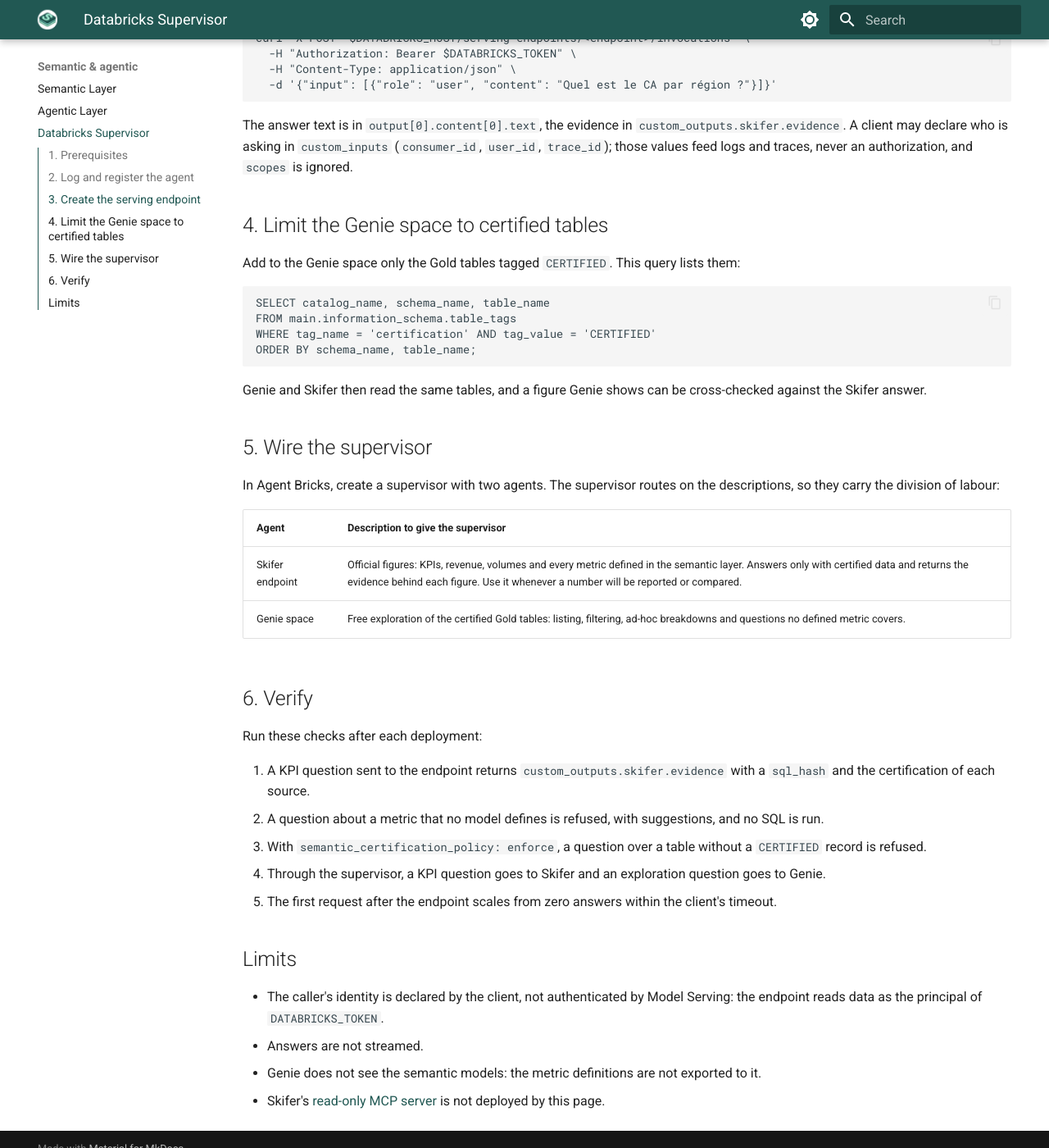
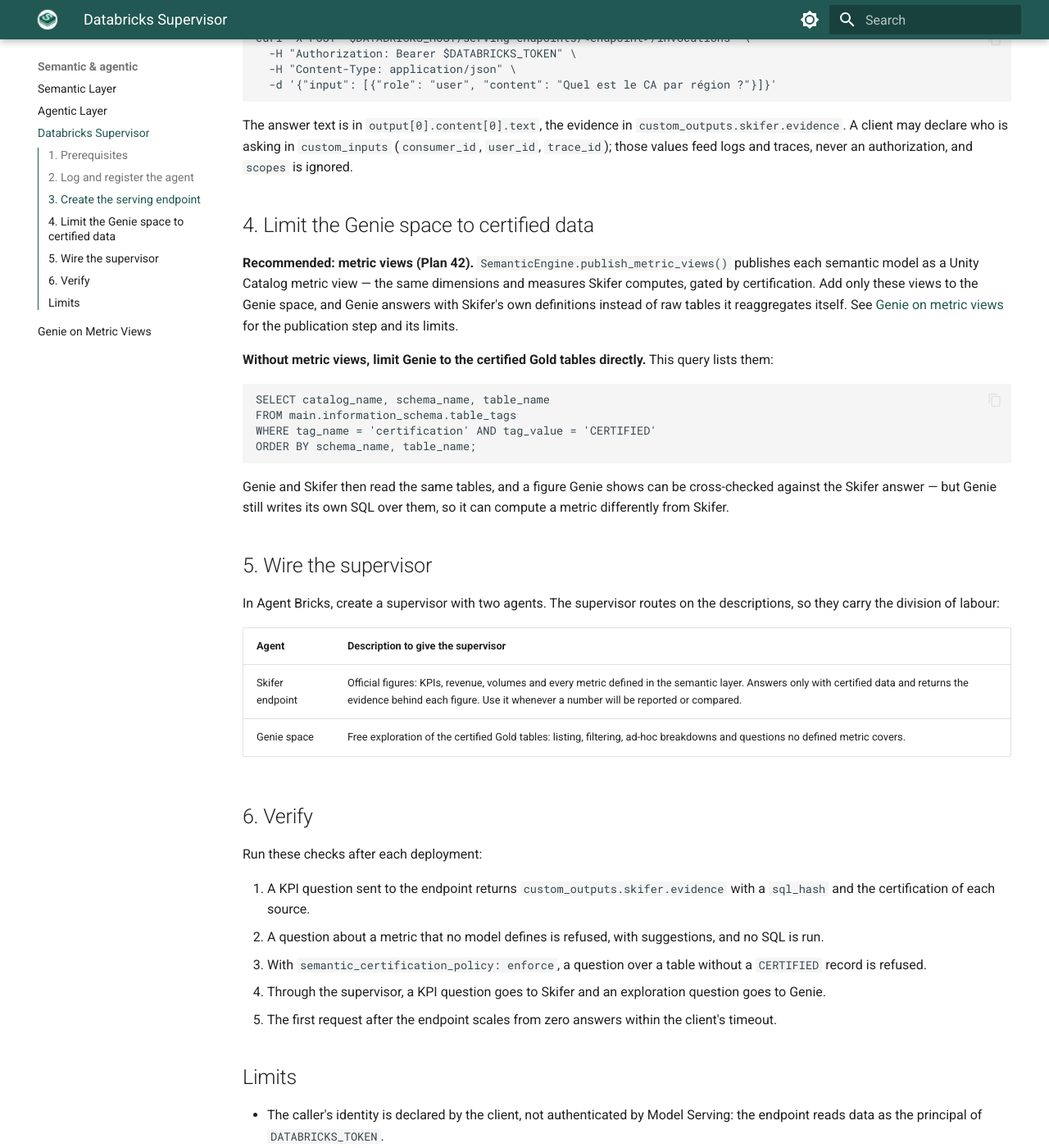
Before and after one commit to morzu117/skifer, an MkDocs documentation site: the page built from docs/databricks_supervisor.md, in a window 1280 px wide and 1400 px high, scrolled down 2486 px. Shown: the whole window at 82% size. Built offline with MkDocs 1.6.1 and Material for MkDocs 9.7.7, drawn with Linux system fonts in a browser that asks for light colours; some of the changed text lies outside the part shown.

Commit message:
docs(plan42-5): page Genie sur metric views, runbook et spec mis à jour
- Nouvelle page docs/genie_metric_views.md : publication, schéma cible,
  interaction avec la certification (publié/refusé/supprimé), limites v1
  (D4 : mono-table, semi_additive refusé, calendar non traduit), ce que
  l'endpoint Skifer apporte encore (refus, preuve).
- docs/databricks_supervisor.md : section 4 recommande les metric views,
  garde le tagging de table en repli ; limite "Genie ne voit pas les
  modèles" nuancée.
- docs/yaml_spec.md : sql d'une métrique est non agrégé, SemanticValidator
  le refuse — ajouté à la table de champs et au mapping type -> SQL.
- CLAUDE.md / AGENTS.md : metric_views.py dans l'arborescence, section
  "Metric views for Genie" (AGENTS), tableau des plans à jour.
- mkdocs build --strict propre ; suite complète 3225 passed, ruff propre.

Co-Authored-By: Claude Sonnet 5 <noreply@anthropic.com>

````diff
--- a/docs/databricks_supervisor.md
+++ b/docs/databricks_supervisor.md
@@ -126,9 +126,15 @@ The answer text is in `output[0].content[0].text`, the evidence in
 (`consumer_id`, `user_id`, `trace_id`); those values feed logs and traces, never an
 authorization, and `scopes` is ignored.
 
-## 4. Limit the Genie space to certified tables
+## 4. Limit the Genie space to certified data
 
-Add to the Genie space only the Gold tables tagged `CERTIFIED`. This query lists them:
+**Recommended: metric views (Plan 42).** `SemanticEngine.publish_metric_views()` publishes each
+semantic model as a Unity Catalog metric view — the same dimensions and measures Skifer computes,
+gated by certification. Add only these views to the Genie space, and Genie answers with Skifer's own
+definitions instead of raw tables it reaggregates itself. See
+[Genie on metric views](genie_metric_views.md) for the publication step and its limits.
+
+**Without metric views, limit Genie to the certified Gold tables directly.** This query lists them:
 
 ```sql
 SELECT catalog_name, schema_name, table_name
@@ -138,7 +144,8 @@ ORDER BY schema_name, table_name;
 ```
 
 Genie and Skifer then read the same tables, and a figure Genie shows can be cross-checked against
-the Skifer answer.
+the Skifer answer — but Genie still writes its own SQL over them, so it can compute a metric
+differently from Skifer.
 
 ## 5. Wire the supervisor
 
@@ -169,5 +176,6 @@ Run these checks after each deployment:
 - The caller's identity is declared by the client, not authenticated by Model Serving: the
   endpoint reads data as the principal of `DATABRICKS_TOKEN`.
 - Answers are not streamed.
-- Genie does not see the semantic models: the metric definitions are not exported to it.
+- Genie does not see the semantic models directly: without the metric views of
+  [Plan 42](genie_metric_views.md), the metric definitions are not exported to it.
 - Skifer's [read-only MCP server](mcp.md) is not deployed by this page.
--- a/mkdocs.yml
+++ b/mkdocs.yml
@@ -53,6 +53,7 @@ nav:
       - Semantic Layer: semantic.md
       - Agentic Layer: agentic.md
       - Databricks Supervisor: databricks_supervisor.md
+      - Genie on Metric Views: genie_metric_views.md
   - Governance:
       - End-to-end Governance: governance.md
       - Services and Local API: services_and_api.md
````
Also changed, not shown: AGENTS.md (+20 -0 lines), CLAUDE.md (+3 -2 lines), docs/genie_metric_views.md (added, +92 -0 lines), docs/roadmap/42_metric_views_plan.md (+6 -3 lines), docs/yaml_spec.md (+6 -1 lines).
